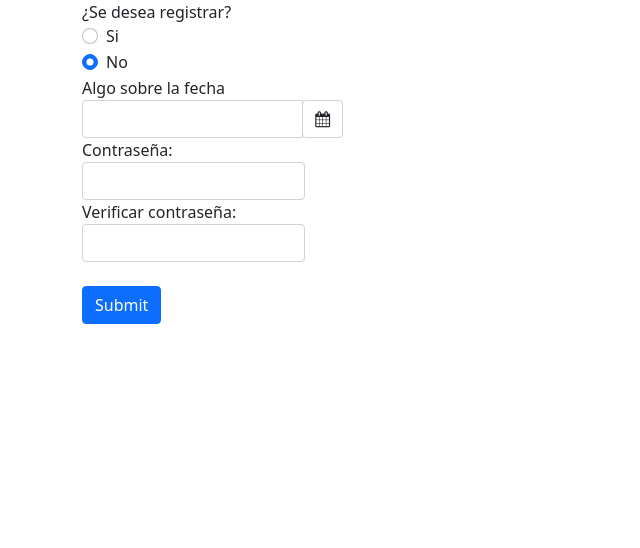
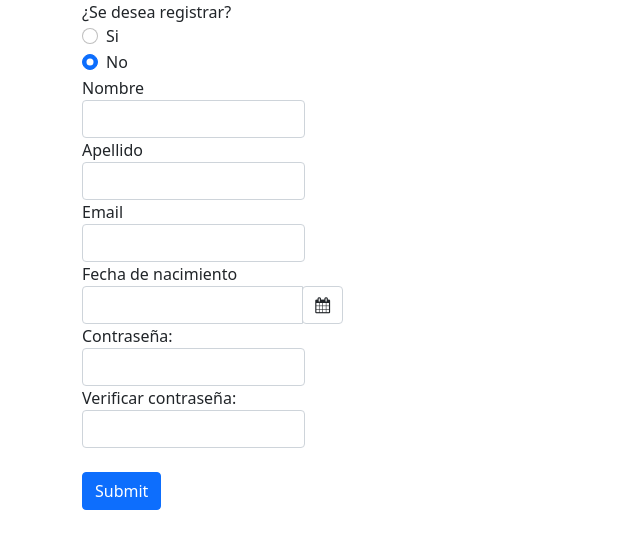
Before and after one commit to Manuela183/formulario, a plain HTML site: page index.html in a window 1280 px wide. Shown: the whole page, without its empty margins (0-640 px from the left). Drawn offline with nearby package versions, Linux system fonts and the light colour scheme.

Commit message:
Correción label fecha de nacimiento y creación de label y textbox de nombre, apellido y correo

```diff
--- a/index.html
+++ b/index.html
@@ -37,8 +37,20 @@
           No
         </label>
       </div>
+      <div class="form-group">
+        <label for="nombre">Nombre</label>
+        <input type="text" class="form-control" id="nombre">
+      </div>
+      <div class="form-group">
+        <label for="apellido">Apellido</label>
+        <input type="text" class="form-control" id="apellido">
+      </div>
+      <div class="form-group">
+        <label for="email">Email</label>
+        <input type="email" class="form-control" id="email">
+      </div>
       <div>
-        <label for="registro">Algo sobre la fecha</label>
+        <label for="registro">Fecha de nacimiento</label>
       </div>
       <div class="row form-group">
         <div class="col-sm-3">
```
